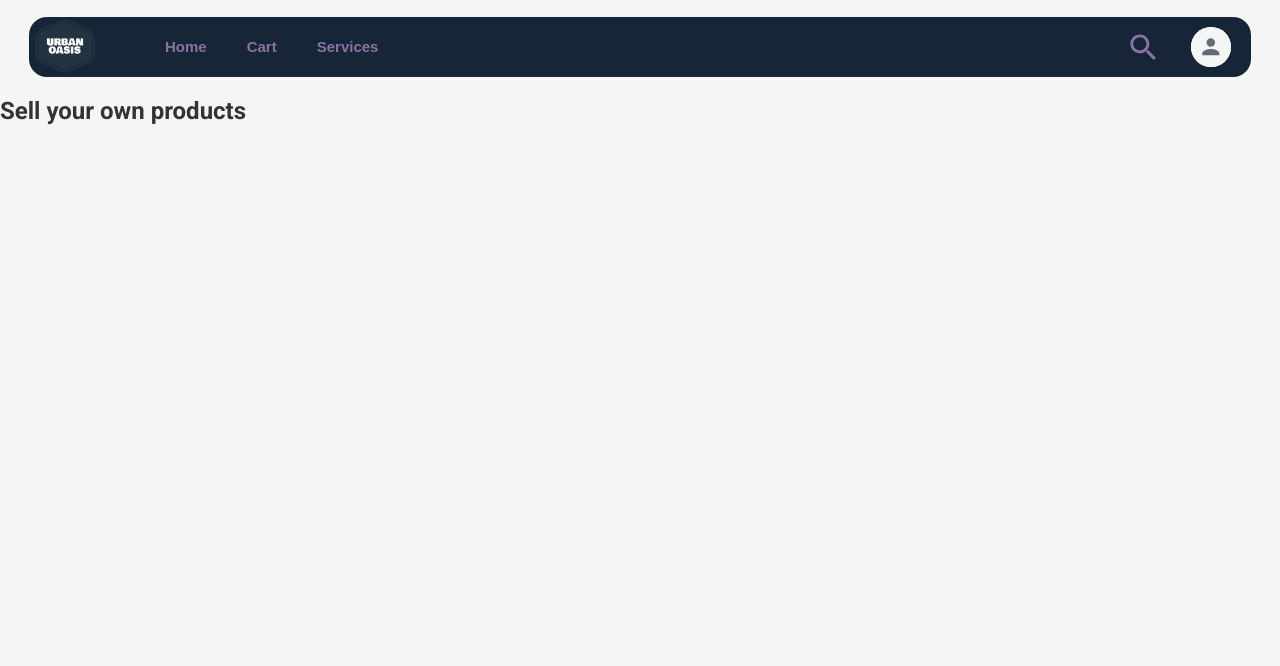
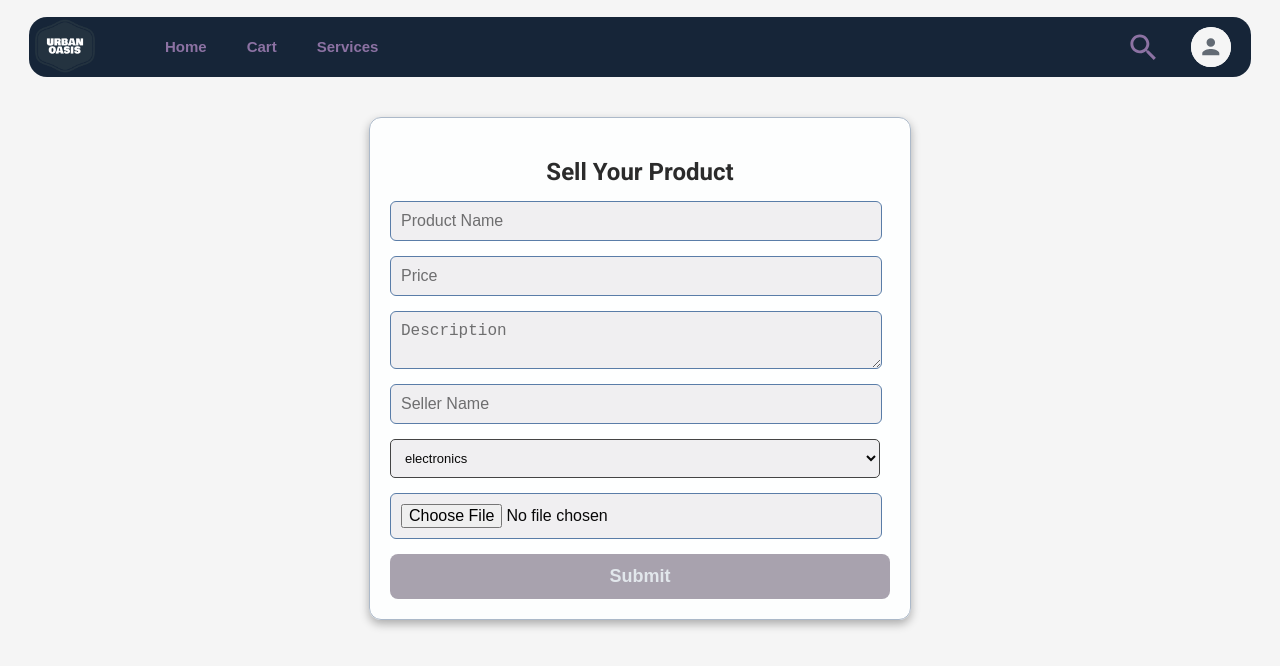
Before and after one commit to abhayark/website, a React (Create React App) app: page /selling in a window 1280 px wide. Shown: the top 666 px of the page. Built offline with nearby package versions, Linux system fonts and the light colour scheme.

Commit message:
Add UI complete

```diff
--- a/src/Pages/Data/addproduct.css
+++ b/src/Pages/Data/addproduct.css
@@ -1,16 +1,96 @@
-.sef {
+.sell-product-container {
   display: flex;
-  justify-content: center;
-  align-items: center;
-  height: 100vh;
-  background: #0d0d0d;
-  font-family: "Poppins", sans-serif;
+  flex-direction: column;
+  max-width: 500px;
+  margin: auto;
+  padding: 20px;
+  background: #feffffe8;
+  border-radius: 12px;
+  box-shadow: 0 4px 10px #0000004d;
+  border: 1px solid #acb9c9;
+  margin-top: 40px;
 }
-.selling {
-  background: #1a1a1a;
-  padding: 25px;
-  border-radius: 12px;
-  width: 320px;
+
+.sell-product-title {
   text-align: center;
-  box-shadow: 0px 4px 12px rgba(255, 255, 255, 0.1);
+  font-size: 24px;
+  font-weight: bold;
+  color: #000000d4;
+  margin-bottom: 15px;
+  cursor: pointer;
 }
+
+.sell-product-form {
+  display: flex;
+  flex-direction: column;
+  gap: 15px;
+  background-color: #feffffe8;
+}
+
+.sell-product-input {
+  width: 470px;
+  padding: 10px;
+  border: 1px solid #5a7da8;
+  border-radius: 6px;
+  background: #ebeaecbf;
+  color: #080808;
+  font-size: 16px;
+  outline: none;
+  cursor: pointer;
+}
+
+.sell-product-input::placeholder {
+  color: #2c2c2da9;
+}
+
+.sell-product-input:focus {
+  border-color: #ac1d1d58;
+  box-shadow: 0 0 5px #552828a0;
+}
+
+.sell-product-input-sel {
+  background-color: #ebeaecbf !important;
+  color: #080808 !important;
+  border: 1px solid #444 !important;
+  padding: 10px !important;
+  border-radius: 5px !important;
+  font-size: 13px !important;
+  cursor: pointer !important;
+  width: 490px !important;
+}
+.sell-product-input-sel:hover {
+  border-color: #888 !important;
+}
+
+.sell-product-input-sel:focus {
+  outline: none !important;
+  border-color: #ac1d1d58 !important;
+}
+
+.sell-product-image {
+  width: 100%;
+  height: 150px;
+  object-fit: cover;
+  border-radius: 8px;
+  margin-top: 10px;
+  box-shadow: 0 2px 8px #00000033;
+}
+
+.sell-product-button {
+  background: #8b8393bf;
+
+  width: 500px;
+  padding: 12px;
+  color: #e2e7ec;
+  font-size: 18px;
+  font-weight: bold;
+  border: none;
+  border-radius: 8px;
+  cursor: pointer;
+  transition: background 0.3s ease, transform 0.2s ease;
+}
+
+.sell-product-button:hover {
+  background: #9e2d2dd2;
+  transform: scale(1.02);
+}
--- a/src/Pages/Data/addproduct.jsx
+++ b/src/Pages/Data/addproduct.jsx
@@ -1,16 +1,111 @@
-import { useState } from "react";
+import React, { useState } from "react";
+import "./addproduct.css";
 import Navbar from "../../Components/Navbar/Navbar";
 
-const AddProduct = () => {
+const categories = ["electronics", "clothing", "home appliances", "books"];
+
+const SellProduct = () => {
+  const [product, setProduct] = useState({
+    productName: "",
+    price: "",
+    description: "",
+    sellerName: "",
+    category: categories[0],
+    image: null,
+  });
+  const [imagePreview, setImagePreview] = useState(null);
+
+  const handleChange = (e) => {
+    const { name, value } = e.target;
+    setProduct({ ...product, [name]: value });
+  };
+
+  const handleImageChange = (e) => {
+    const file = e.target.files[0];
+    if (file) {
+      setProduct({ ...product, image: file });
+      setImagePreview(URL.createObjectURL(file));
+    }
+  };
+
+  const handleSubmit = (e) => {
+    e.preventDefault();
+    console.log("Product Submitted", product);
+  };
+
   return (
-    <div className="sef">
-      <Navbar />
-
-      <form className="selling">
-        <h2>Sell your own products</h2>
-      </form>
-    </div>
+    <>
+      <Navbar></Navbar>
+      <div className="sell-product-container">
+        <h2 className="sell-product-title">Sell Your Product</h2>
+        <form onSubmit={handleSubmit} className="sell-product-form">
+          <input
+            type="text"
+            name="productName"
+            value={product.productName}
+            onChange={handleChange}
+            placeholder="Product Name"
+            className="sell-product-input"
+            required
+          />
+          <input
+            type="number"
+            name="price"
+            value={product.price}
+            onChange={handleChange}
+            placeholder="Price"
+            className="sell-product-input"
+            required
+          />
+          <textarea
+            name="description"
+            value={product.description}
+            onChange={handleChange}
+            placeholder="Description"
+            className="sell-product-input"
+            required
+          />
+          <input
+            type="text"
+            name="sellerName"
+            value={product.sellerName}
+            onChange={handleChange}
+            placeholder="Seller Name"
+            className="sell-product-input"
+            required
+          />
+          <select
+            name="category"
+            value={product.category}
+            onChange={handleChange}
+            className="sell-product-input-sel"
+          >
+            {categories.map((cat) => (
+              <option key={cat} value={cat}>
+                {cat}
+              </option>
+            ))}
+          </select>
+          <input
+            type="file"
+            accept="image/*"
+            onChange={handleImageChange}
+            className="sell-product-input"
+          />
+          {imagePreview && (
+            <img
+              src={imagePreview}
+              alt="Product Preview"
+              className="sell-product-image"
+            />
+          )}
+          <button type="submit" className="sell-product-button">
+            Submit
+          </button>
+        </form>
+      </div>
+    </>
   );
 };
 
-export default AddProduct;
+export default SellProduct;
--- a/src/Pages/Userhandling/Form.css
+++ b/src/Pages/Userhandling/Form.css
@@ -123,7 +123,7 @@
 }
 
 /* Style for Dropdown */
-select {
+.selectfield {
   background-color: #1a1a1a !important;
   color: #ffffff !important;
   border: 1px solid #444 !important;
@@ -134,16 +134,16 @@ select {
   width: 100% !important;
 }
 
-select:hover {
+.selectfield:hover {
   border-color: #888 !important;
 }
 
-select:focus {
+.selectfield:focus {
   outline: none !important;
   border-color: #ffffff !important;
 }
 
-option {
+.seloption {
   background-color: #1a1a1a !important;
   color: #fff !important;
 }
--- a/src/Pages/Userhandling/Form.jsx
+++ b/src/Pages/Userhandling/Form.jsx
@@ -126,14 +126,20 @@ const SignupForm = () => {
         </div>
 
         <select
-          className="select-field"
+          className="selectfield"
           name="gender"
           value={formData.gender}
           onChange={handleChange}
         >
-          <option value="">Select Gender</option>
-          <option value="Male">Male</option>
-          <option value="Female">Female</option>
+          <option className="seloption" value="">
+            Select Gender
+          </option>
+          <option className="seloption" value="Male">
+            Male
+          </option>
+          <option className="seloption" value="Female">
+            Female
+          </option>
         </select>
 
         <button className="submitBtn" type="submit">
```
